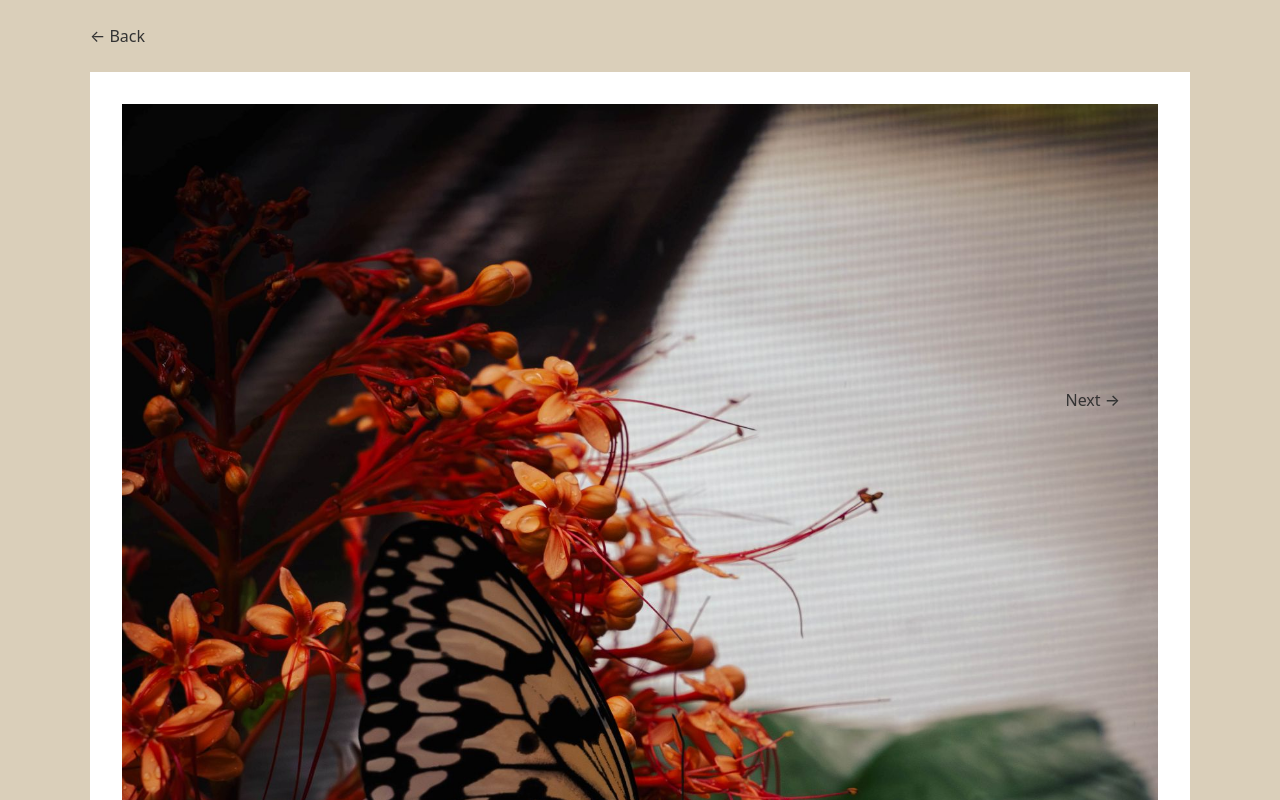
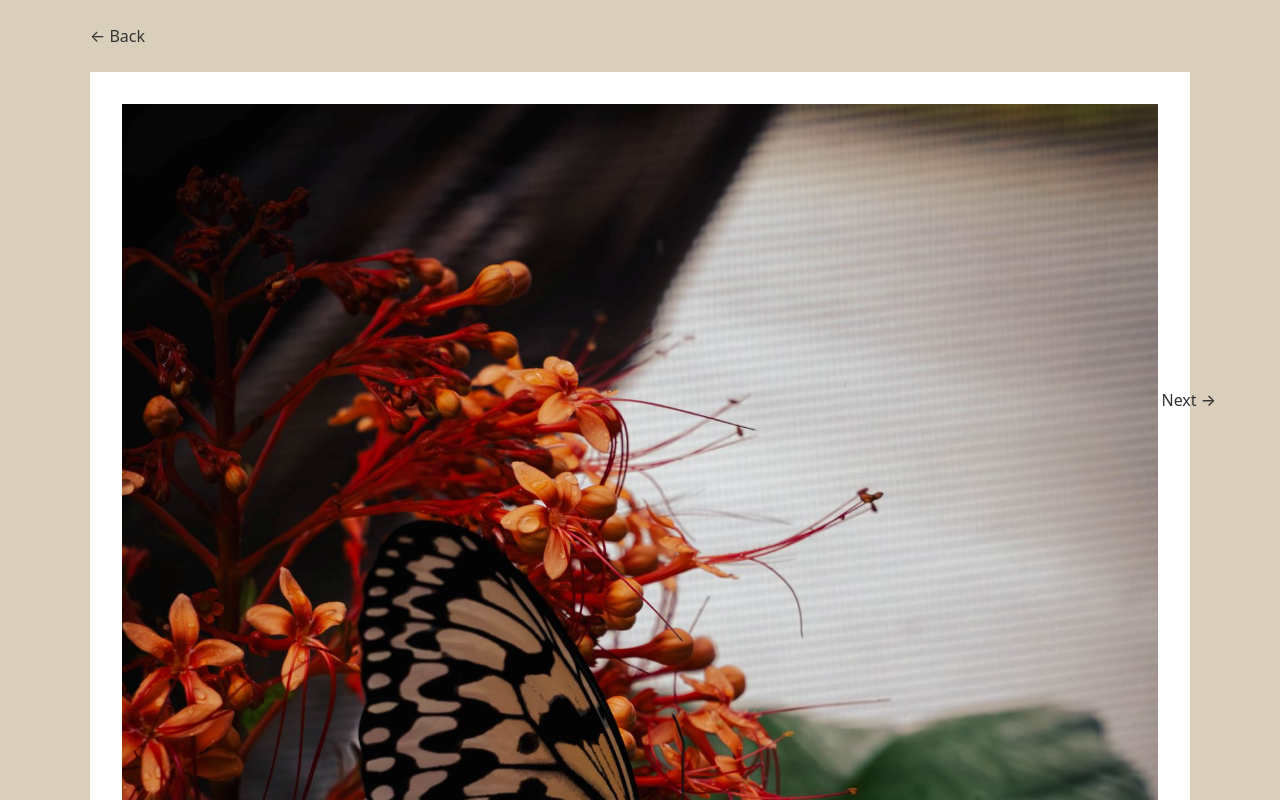
Before and after one commit to skakigi/skakigi.github.io, a React (Vite) app: page /photography/butterfly_2025 in a window 1280 px wide. Shown: the top 800 px of the page. Built offline with nearby package versions, Linux system fonts and the light colour scheme.

Commit message:
zoom feature + rerender

```diff
--- a/src/data/photos.js
+++ b/src/data/photos.js
@@ -17,6 +17,7 @@ const photos = [
     img960: photo1_960,
     img1600: photo1_1600,
     img2400: photo1_2400,
+    zoomSrc: photo1_2400,
     alt: "Butterfly sits on flower",
   },
   {
@@ -26,6 +27,7 @@ const photos = [
     img960: photo2_960,
     img1600: photo2_1600,
     img2400: photo2_2400,
+    zoomSrc: photo2_2400,
     alt: "Lit candle in wooden lamp",
   },
 ];
--- a/src/pages/PhotoDetailPage.css
+++ b/src/pages/PhotoDetailPage.css
@@ -1,5 +1,4 @@
 .photo-detail-page {
-  position: relative;
   width: 100%;
   min-height: 80vh;
   display: flex;
@@ -16,10 +15,21 @@
   box-sizing: border-box;
 }
 
+.zoom-area {
+  overflow: hidden;
+  cursor: zoom-in;
+}
+
 .detail-image {
   display: block;
   width: 100%;
   height: auto;
+  transition: transform 0.15s ease;
+}
+
+.detail-image.zoomed {
+  transform: scale(2);
+  cursor: zoom-out;
 }
 
 .nav-button {
@@ -33,23 +43,21 @@
 }
 
 .nav-left {
-  left: 10rem;
+  left: 4rem;
 }
 
 .nav-right {
-  right: 10rem;
+  right: 4rem;
 }
 
 @media (max-width: 900px) {
   .nav-button {
     position: static;
     transform: none;
-    display: inline-block;
     margin-top: 1rem;
   }
 
   .photo-detail-page {
     flex-direction: column;
-    align-items: center;
   }
 }
--- a/src/pages/PhotoDetailPage.jsx
+++ b/src/pages/PhotoDetailPage.jsx
@@ -1,3 +1,4 @@
+import { useState } from "react";
 import { Link, useParams } from "react-router";
 import PageShell from "../components/PageShell";
 import photos from "../data/photos";
@@ -7,6 +8,9 @@ export default function PhotoDetailPage() {
   const { slug } = useParams();
   const currentIndex = photos.findIndex((photo) => photo.slug === slug);
   const photo = photos[currentIndex];
+
+  const [isZoomed, setIsZoomed] = useState(false);
+  const [origin, setOrigin] = useState("50% 50%");
 
   if (!photo) {
     return (
@@ -19,6 +23,22 @@ export default function PhotoDetailPage() {
   const prevPhoto = currentIndex > 0 ? photos[currentIndex - 1] : null;
   const nextPhoto = currentIndex < photos.length - 1 ? photos[currentIndex + 1] : null;
 
+  function handleMouseMove(e) {
+    if (!isZoomed) return;
+
+    const rect = e.currentTarget.getBoundingClientRect();
+    const x = ((e.clientX - rect.left) / rect.width) * 100;
+    const y = ((e.clientY - rect.top) / rect.height) * 100;
+    setOrigin(`${x}% ${y}%`);
+  }
+
+  function handleImageClick() {
+    setIsZoomed((prev) => !prev);
+    if (isZoomed) {
+      setOrigin("50% 50%");
+    }
+  }
+
   return (
     <PageShell background="#dacfba" color="#333333" showBackLink={true}>
       <div className="photo-detail-page">
@@ -29,11 +49,24 @@ export default function PhotoDetailPage() {
         )}
 
         <div className="photo-frame">
-          <img
-            src={photo.img1600}
-            alt={photo.alt}
-            className="detail-image"
-          />
+          <div className="zoom-area" onMouseMove={handleMouseMove} onClick={handleImageClick}>
+            <img
+              src={isZoomed ? photo.zoomSrc : photo.img1600}
+              srcSet={
+                isZoomed
+                  ? undefined
+                  : `
+                    ${photo.img960} 960w,
+                    ${photo.img1600} 1600w,
+                    ${photo.img2400} 2400w
+                  `
+              }
+              sizes={isZoomed ? undefined : "(max-width: 768px) 92vw, (max-width: 1200px) 80vw, 1600px"}
+              alt={photo.alt}
+              className={`detail-image ${isZoomed ? "zoomed" : ""}`}
+              style={{ transformOrigin: origin }}
+            />
+          </div>
         </div>
 
         {nextPhoto && (
```
